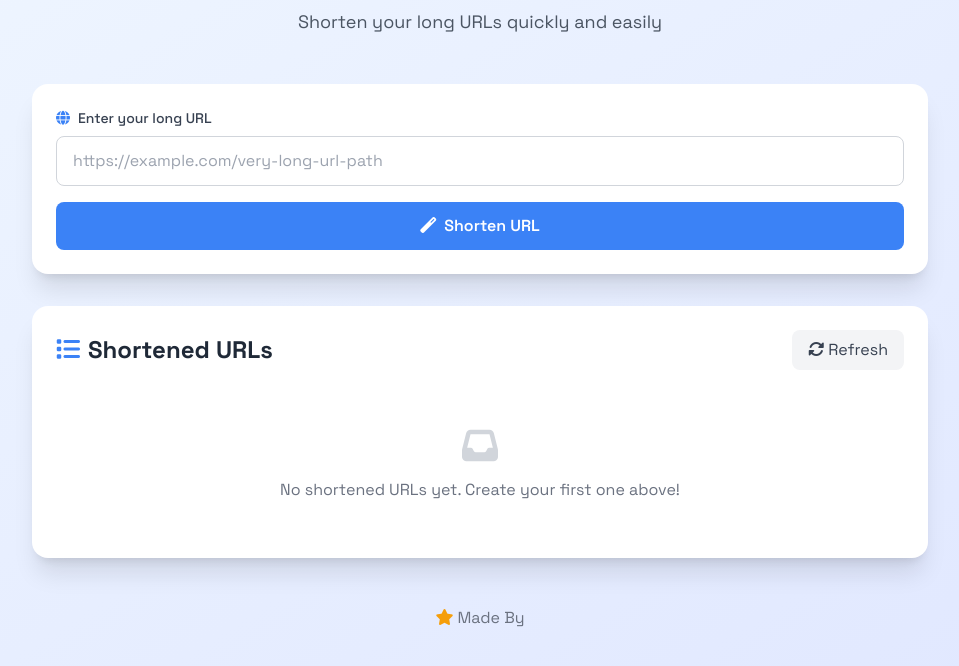
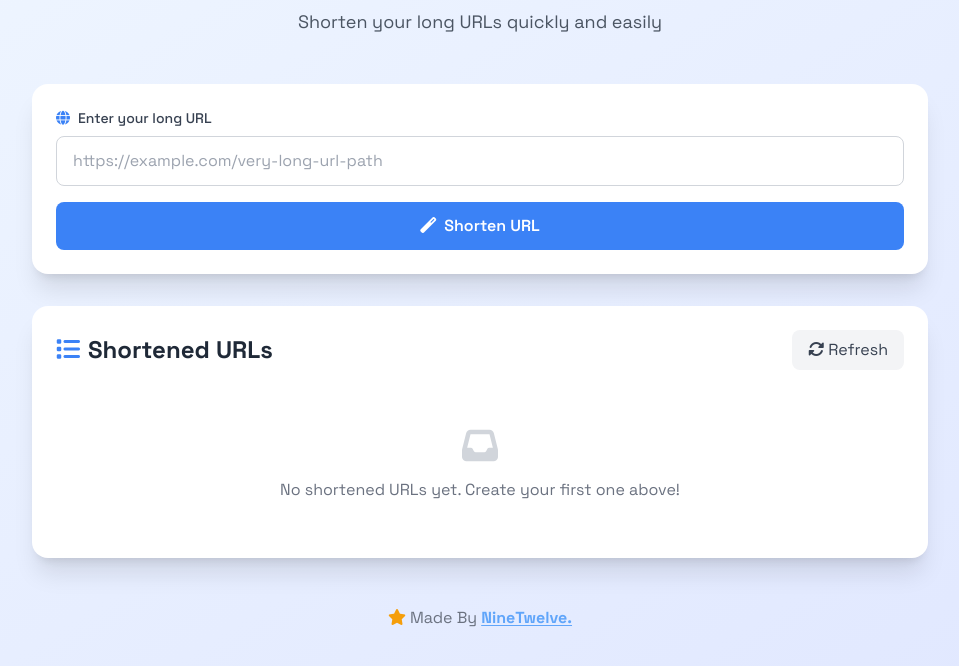
Before and after one commit to ShinWolf-Subject/url-shortener, a website: page public/index.html in a window 1280 px wide. Shown: the part 90-756 px from the top of the page, without its empty margins (160-1119 px from the left). Drawn offline with nearby package versions, Linux system fonts and the light colour scheme; no server answers.

Commit message:
Update Index.html🗿🗿

```diff
--- a/public/index.html
+++ b/public/index.html
@@ -115,7 +115,7 @@
       </div>
 
       <footer class="text-center mt-12 text-gray-500">
-        <p><i class="fas fa-star text-amber-500 mr-1"></i>Made By <a href="https://t.me/Nine12fq" class="text-blue-400 font-extrabold underline underline-offset-2"></a></p>
+        <p><i class="fas fa-star text-amber-500 mr-1"></i>Made By <a href="https://t.me/Nine12fq" class="text-blue-400 font-extrabold underline underline-offset-2">NineTwelve.</a></p>
       </footer>
     </div>
 
```
